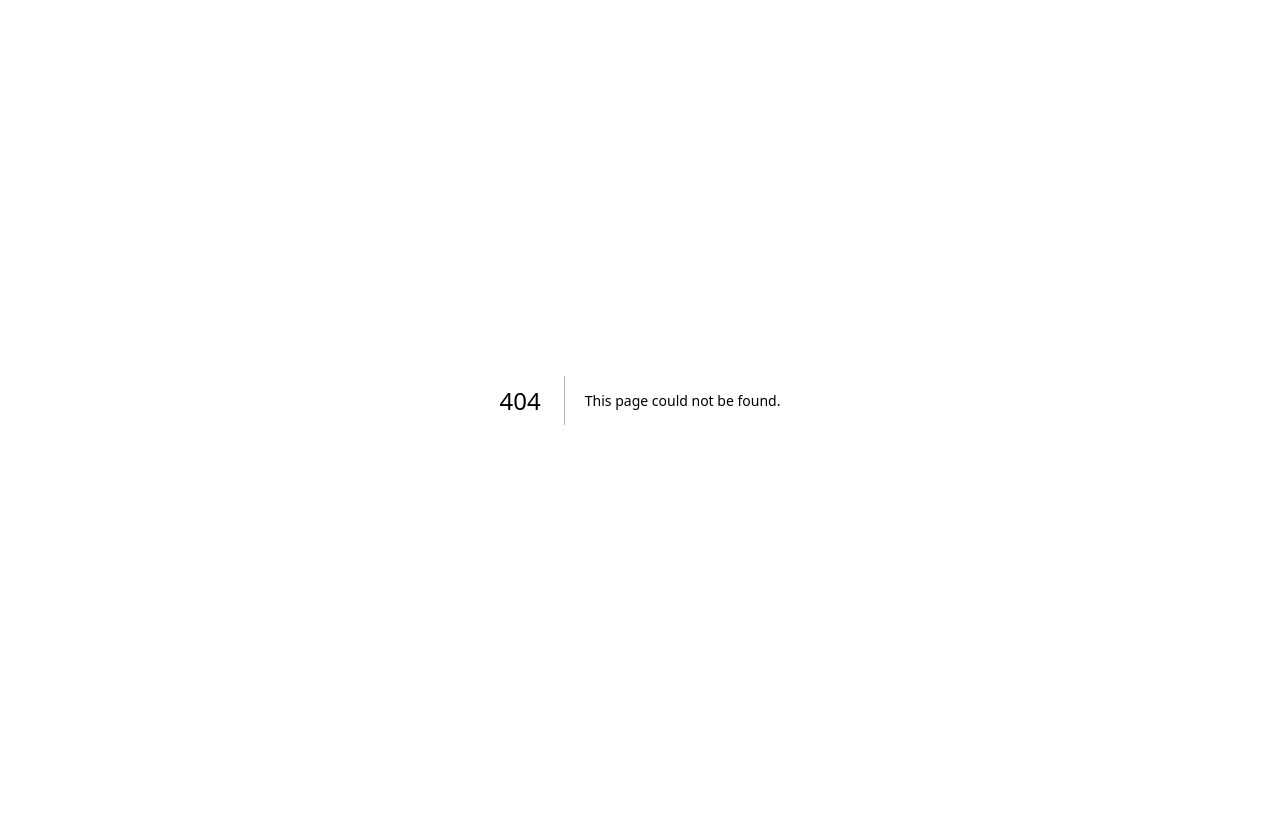
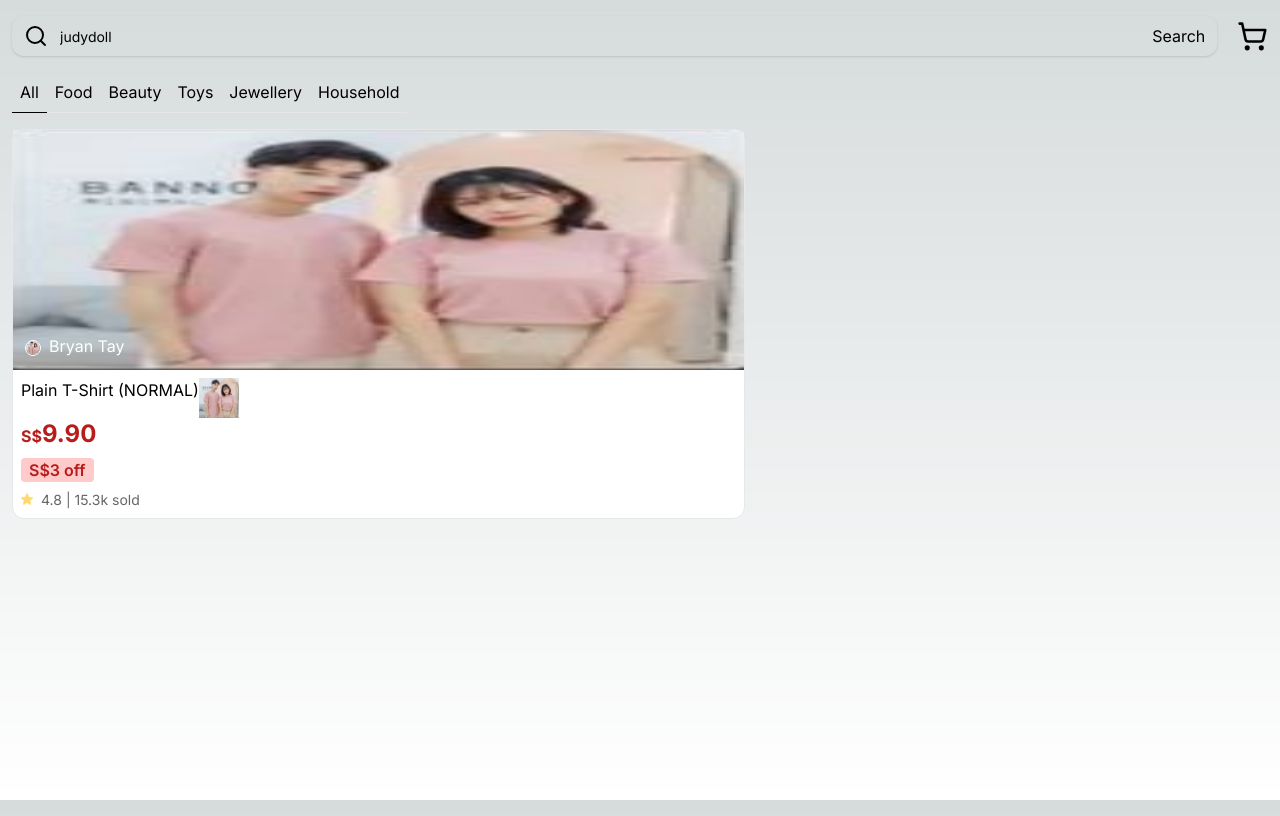
Before and after one commit to rivenbryan/tiktok-hack, a Next.js app: page /listings in a window 1280 px wide. Before the commit this address had no page. Built offline with nearby package versions, Linux system fonts and the light colour scheme.

Commit message:
Basic implementation

```diff
--- a/src/app/globals.css
+++ b/src/app/globals.css
@@ -8,7 +8,7 @@
   --background-end-rgb: 255, 255, 255;
 }
 
-@media (prefers-color-scheme: dark) {
+@media() {
   :root {
     --foreground-rgb: 255, 255, 255;
     --background-start-rgb: 0, 0, 0;
--- /dev/null
+++ b/src/app/listings/layout.tsx
@@ -0,0 +1,8 @@
+import React from "react";
+export default function ListingsLayout({
+  children,
+}: {
+  children: React.ReactNode;
+}) {
+  return <div className="mt-4">{children}</div>;
+}
--- /dev/null
+++ b/src/app/listings/page.tsx
@@ -0,0 +1,87 @@
+import { Input } from "@/components/ui/input";
+import { ShoppingCartIcon, SearchIcon } from "lucide-react";
+import Image from "next/image";
+export default function Listings() {
+  return (
+    <>
+      <div>
+        <div className="w-screen px-3 relative">
+          <div className="flex flex-row gap-5 justify-start items-center">
+            <div className="flex-grow-1 w-full relative">
+              <SearchIcon className="absolute top-[50%] -translate-y-[50%] ml-3" />
+              <Input
+                className="rounded-xl shadow border-none pl-12 pr-20"
+                placeholder="judydoll"
+              />
+              <div className="absolute right-0 top-[50%] -translate-y-[50%] mr-3">
+                Search
+              </div>
+            </div>
+            <ShoppingCartIcon className="w-8 h-full" />
+          </div>
+          <div className="my-4 flex flex-row overflow-scroll">
+            <div className="px-2 py-2 border-b-black border-b">All</div>
+            <div className="px-2 py-2 border-b">Food</div>
+            <div className="px-2 py-2 border-b">Beauty</div>
+            <div className="px-2 py-2 border-b">Toys</div>
+            <div className="px-2 py-2 border-b">Jewellery</div>
+            <div className="px-2 py-2 border-b">Household</div>
+          </div>
+          <div className="w-7/12 bg-white border rounded-xl">
+            <div className="relative">
+              <Image
+                src="/product.png"
+                width={100}
+                height={100}
+                alt="pic"
+                className="w-full h-[15rem]"
+              />
+              <div className="flex-row absolute bottom-0 left-0 mb-3 ml-3 text-white inline-block">
+                <Image
+                  src="/product.png"
+                  width={100}
+                  height={100}
+                  alt="pic"
+                  className="w-4 inline-block rounded-full mr-2 border border-white"
+                />
+                Bryan Tay
+              </div>
+            </div>
+
+            <div className="px-2 py-2">
+              <div className="flex flex-row">
+                <h1>
+                  Plain T-Shirt <span>(NORMAL)</span>
+                </h1>
+                <Image
+                  src="/product.png"
+                  width={100}
+                  height={100}
+                  alt="pic"
+                  className="w-10 h-10"
+                />
+              </div>
+              <h3 className="text-red-700 font-bold">
+                S$<span className="text-2xl">9.90</span>
+              </h3>
+              <div className="my-2 bg-red-200 inline-block px-2 rounded text-red-700 font-semibold">
+                S$3 off
+              </div>
+
+              <div className="text-sm opacity-60">
+                <Image
+                  src="/star.png"
+                  width={100}
+                  height={100}
+                  alt="pic"
+                  className="h-3 w-3 inline-block mr-2 mb-1"
+                />
+                4.8 | 15.3k sold
+              </div>
+            </div>
+          </div>
+        </div>
+      </div>
+    </>
+  );
+}
--- /dev/null
+++ b/src/components/ui/input.tsx
@@ -0,0 +1,25 @@
+import * as React from "react"
+
+import { cn } from "@/lib/utils"
+
+export interface InputProps
+  extends React.InputHTMLAttributes<HTMLInputElement> {}
+
+const Input = React.forwardRef<HTMLInputElement, InputProps>(
+  ({ className, type, ...props }, ref) => {
+    return (
+      <input
+        type={type}
+        className={cn(
+          "flex h-10 w-full rounded-md border border-input bg-background px-3 py-2 text-sm ring-offset-background file:border-0 file:bg-transparent file:text-sm file:font-medium placeholder:text-muted-foreground focus-visible:outline-none focus-visible:ring-2 focus-visible:ring-ring focus-visible:ring-offset-2 disabled:cursor-not-allowed disabled:opacity-50",
+          className
+        )}
+        ref={ref}
+        {...props}
+      />
+    )
+  }
+)
+Input.displayName = "Input"
+
+export { Input }
--- /dev/null
+++ b/src/lib/utils.ts
@@ -0,0 +1,6 @@
+import { type ClassValue, clsx } from "clsx"
+import { twMerge } from "tailwind-merge"
+
+export function cn(...inputs: ClassValue[]) {
+  return twMerge(clsx(inputs))
+}
--- /dev/null
+++ b/tailwind.config.js
@@ -0,0 +1,76 @@
+/** @type {import('tailwindcss').Config} */
+module.exports = {
+  darkMode: ["class"],
+  content: [
+    "./pages/**/*.{ts,tsx}",
+    "./components/**/*.{ts,tsx}",
+    "./app/**/*.{ts,tsx}",
+    "./src/**/*.{ts,tsx}",
+  ],
+  theme: {
+    container: {
+      center: true,
+      padding: "2rem",
+      screens: {
+        "2xl": "1400px",
+      },
+    },
+    extend: {
+      colors: {
+        border: "hsl(var(--border))",
+        input: "hsl(var(--input))",
+        ring: "hsl(var(--ring))",
+        background: "hsl(var(--background))",
+        foreground: "hsl(var(--foreground))",
+        primary: {
+          DEFAULT: "hsl(var(--primary))",
+          foreground: "hsl(var(--primary-foreground))",
+        },
+        secondary: {
+          DEFAULT: "hsl(var(--secondary))",
+          foreground: "hsl(var(--secondary-foreground))",
+        },
+        destructive: {
+          DEFAULT: "hsl(var(--destructive))",
+          foreground: "hsl(var(--destructive-foreground))",
+        },
+        muted: {
+          DEFAULT: "hsl(var(--muted))",
+          foreground: "hsl(var(--muted-foreground))",
+        },
+        accent: {
+          DEFAULT: "hsl(var(--accent))",
+          foreground: "hsl(var(--accent-foreground))",
+        },
+        popover: {
+          DEFAULT: "hsl(var(--popover))",
+          foreground: "hsl(var(--popover-foreground))",
+        },
+        card: {
+          DEFAULT: "hsl(var(--card))",
+          foreground: "hsl(var(--card-foreground))",
+        },
+      },
+      borderRadius: {
+        lg: "var(--radius)",
+        md: "calc(var(--radius) - 2px)",
+        sm: "calc(var(--radius) - 4px)",
+      },
+      keyframes: {
+        "accordion-down": {
+          from: { height: 0 },
+          to: { height: "var(--radix-accordion-content-height)" },
+        },
+        "accordion-up": {
+          from: { height: "var(--radix-accordion-content-height)" },
+          to: { height: 0 },
+        },
+      },
+      animation: {
+        "accordion-down": "accordion-down 0.2s ease-out",
+        "accordion-up": "accordion-up 0.2s ease-out",
+      },
+    },
+  },
+  plugins: [require("tailwindcss-animate")],
+};
```
Also changed, not shown: components.json (added), public/star.png (added).
